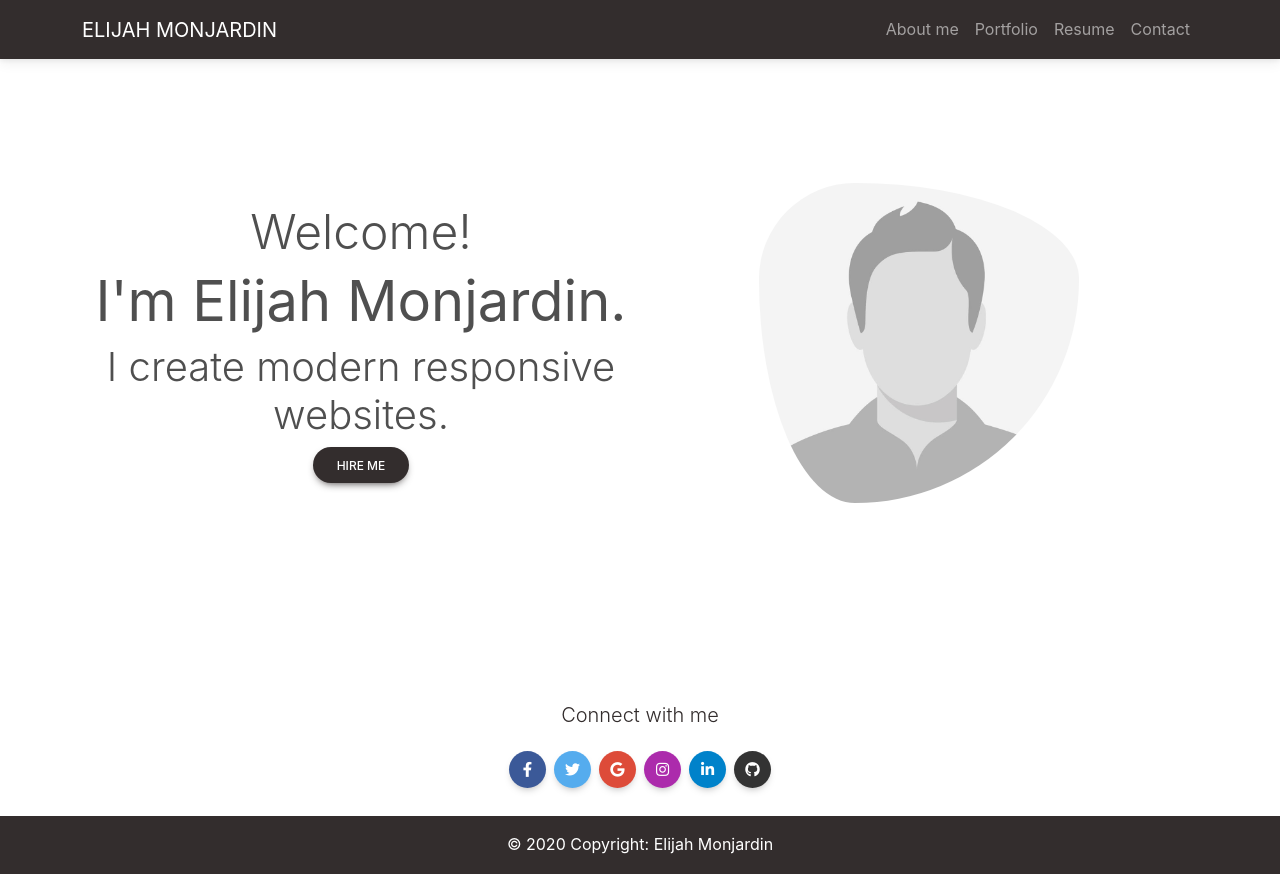
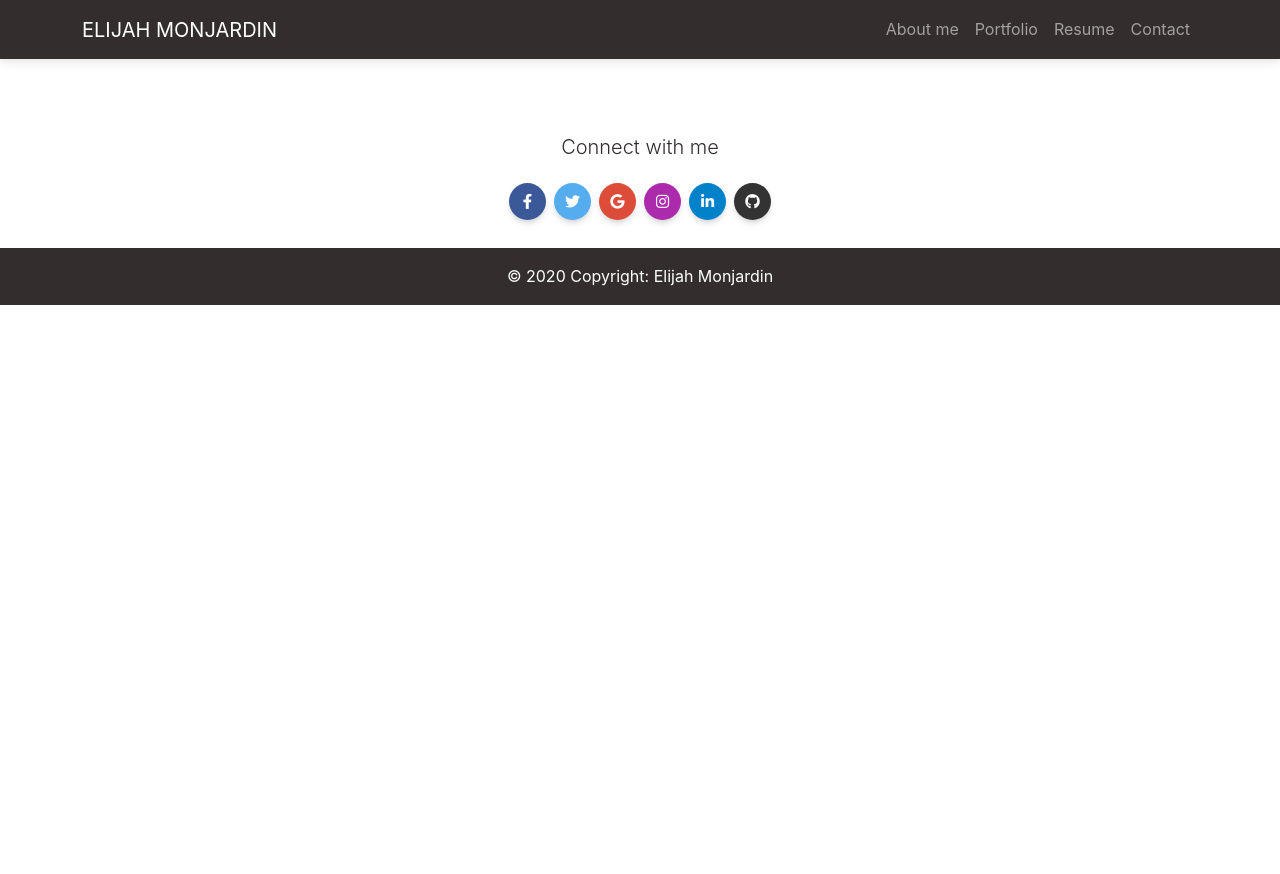
Before and after one commit to ElijahMonj/elijah-monjardin, a React (Create React App) app: page / in a window 1280 px wide. After the commit the page ends 800 px from the top, so only its background shows below. Built offline with nearby package versions, Linux system fonts and the light colour scheme.

Commit message:
Added home at homepage

```diff
--- a/package.json
+++ b/package.json
@@ -1,6 +1,6 @@
 {
   "name": "elijah-monjardin",
-  "homepage": "https://elijahmonj.github.io/elijah-monjardin",
+  "homepage": "https://elijahmonj.github.io/elijah-monjardin/home",
   "version": "0.1.0",
   "private": true,
   "dependencies": {
--- a/src/App.js
+++ b/src/App.js
@@ -20,7 +20,7 @@ function App() {
       <div className="App">
         <NavigationBar/>
         <Routes>
-          <Route exact path='/' element={<Home/>}/>
+          <Route exact path='/home' element={<Home/>}/>
           <Route path='/about' element={<About/>}/>
           <Route path='/contact' element={<Contact/>}/>
           <Route path='/portfolio' element={<Portfolio/>}/>
```
